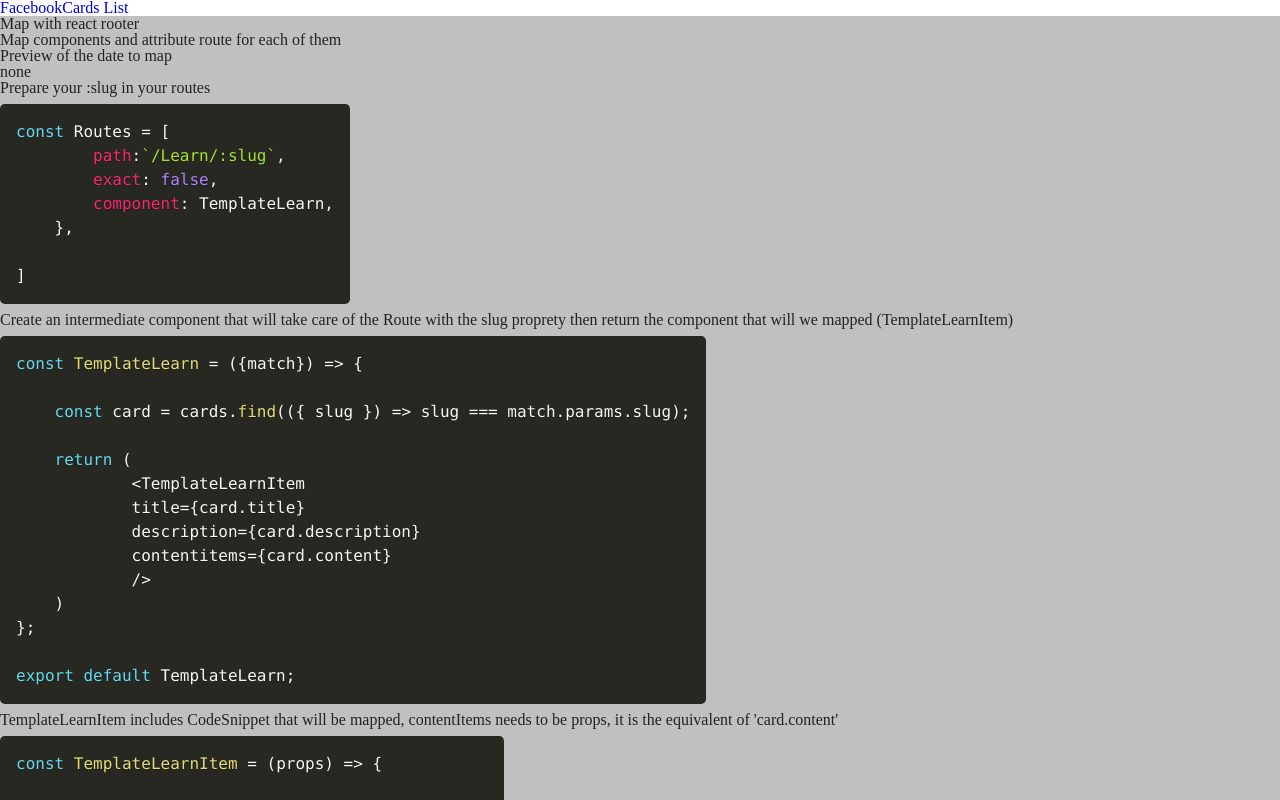
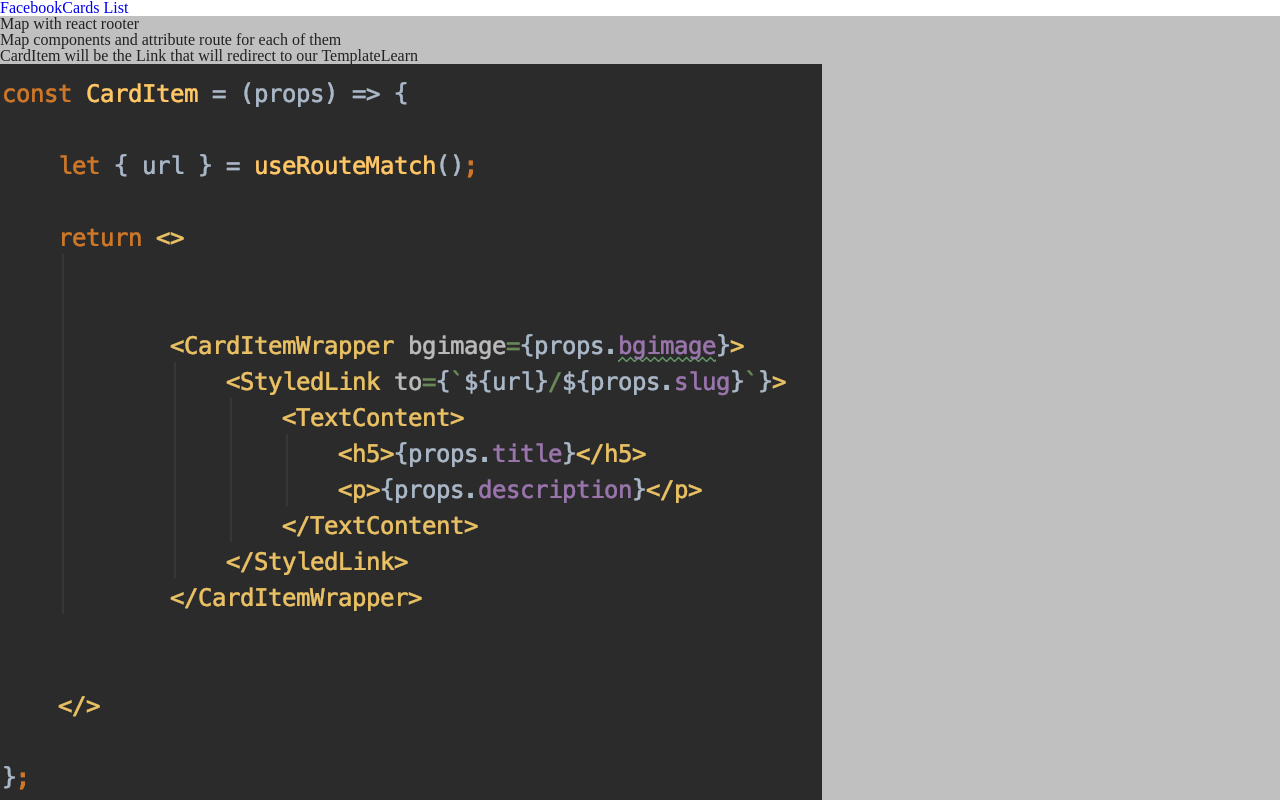
Before and after one commit to sylvainJacot/FacebookClone2020, a React (Create React App) app in the folder facebookclone/: page /Learn/MapRoutes-Learn in a window 1280 px wide. Shown: the top 800 px of the page. Built offline with nearby package versions, Linux system fonts and the light colour scheme.

Commit message:
If there is an image, it will be mapped as well with image && image...

```diff
--- a/facebookclone/src/components/Learn/codesnippet.js
+++ b/facebookclone/src/components/Learn/codesnippet.js
@@ -1,10 +1,14 @@
 import React from "react";
 import styled from "styled-components";
+import {BodyLearn} from "../Pages/cards/template-learn-item";
 
 
 const CodeSnippet = (props) => {
     return <>
         <p>{props.explanation}</p>
+        {props.img && (
+            <img src={props.img}/>
+        )}
         {props.code}
     </>
 
--- a/facebookclone/src/components/Mock/cards-mock.js
+++ b/facebookclone/src/components/Mock/cards-mock.js
@@ -1,7 +1,9 @@
 import React from "react";
 import {imagesLearn} from "../Media/images";
+import MapRoutesCode01Screen from "../../media/images/Capture d’écran 2020-04-20 à 16.49.02.png"
 
-const MapRoutesCode01 = (
+
+const MapRoutesCode02 = (
     <pre>
         <code className={"language-javascript"}>
             {`const Routes = [
@@ -14,7 +16,7 @@ const MapRoutesCode01 = (
         </code>
         </pre>
 );
-const MapRoutesCode02 = (
+const MapRoutesCode03 = (
     <pre>
         <code className={"language-javascript"}>
             {`const TemplateLearn = ({match}) => {
@@ -34,7 +36,7 @@ export default TemplateLearn;`}
         </code>
         </pre>
 );
-const MapRoutesCode03 = (
+const MapRoutesCode04 = (
     <pre>
         <code className={"language-javascript"}>
             {`const TemplateLearnItem = (props) => {
@@ -66,7 +68,7 @@ export default TemplateLearnItem;`}
         </code>
         </pre>
 );
-const MapRoutesCode04 = (
+const MapRoutesCode05 = (
     <pre>
         <code className={"language-javascript"}>
             {`const CodeSnippet = (props) => {
@@ -91,24 +93,24 @@ export const cards = [
         slug: "MapRoutes-Learn",
         content: [
             {
-                explanation: "Preview of the date to map",
-                codecontent: "none",
+                explanation: "CardItem will be the Link that will redirect to our TemplateLearn",
+                img: MapRoutesCode01Screen,
             },
             {
                 explanation: "Prepare your :slug in your routes",
-                codecontent: MapRoutesCode01,
+                codecontent: MapRoutesCode02,
             },
             {
                 explanation: "Create an intermediate component that will take care of the Route with the slug proprety then return the component that will we mapped (TemplateLearnItem)",
-                codecontent: MapRoutesCode02,
+                codecontent: MapRoutesCode03,
             },
             {
                 explanation: "TemplateLearnItem includes CodeSnippet that will be mapped, contentItems needs to be props, it is the equivalent of 'card.content'",
-                codecontent: MapRoutesCode03,
+                codecontent: MapRoutesCode04,
             },
             {
                 explanation: "CodeSnippet is a very simple component",
-                codecontent: MapRoutesCode04,
+                codecontent: MapRoutesCode05,
             },
 
         ]
--- a/facebookclone/src/components/Pages/cards/template-learn-item.js
+++ b/facebookclone/src/components/Pages/cards/template-learn-item.js
@@ -26,6 +26,7 @@ const TemplateLearnItem = (props) => {
                <CodeSnippet
                    explanation={item.explanation}
                    code={item.codecontent}
+                   img={item.img}
                />
            ))
 
```
Also changed, not shown: facebookclone/src/media/images/Capture d’écran 2020-04-20 à 16.49.02.png (added).
